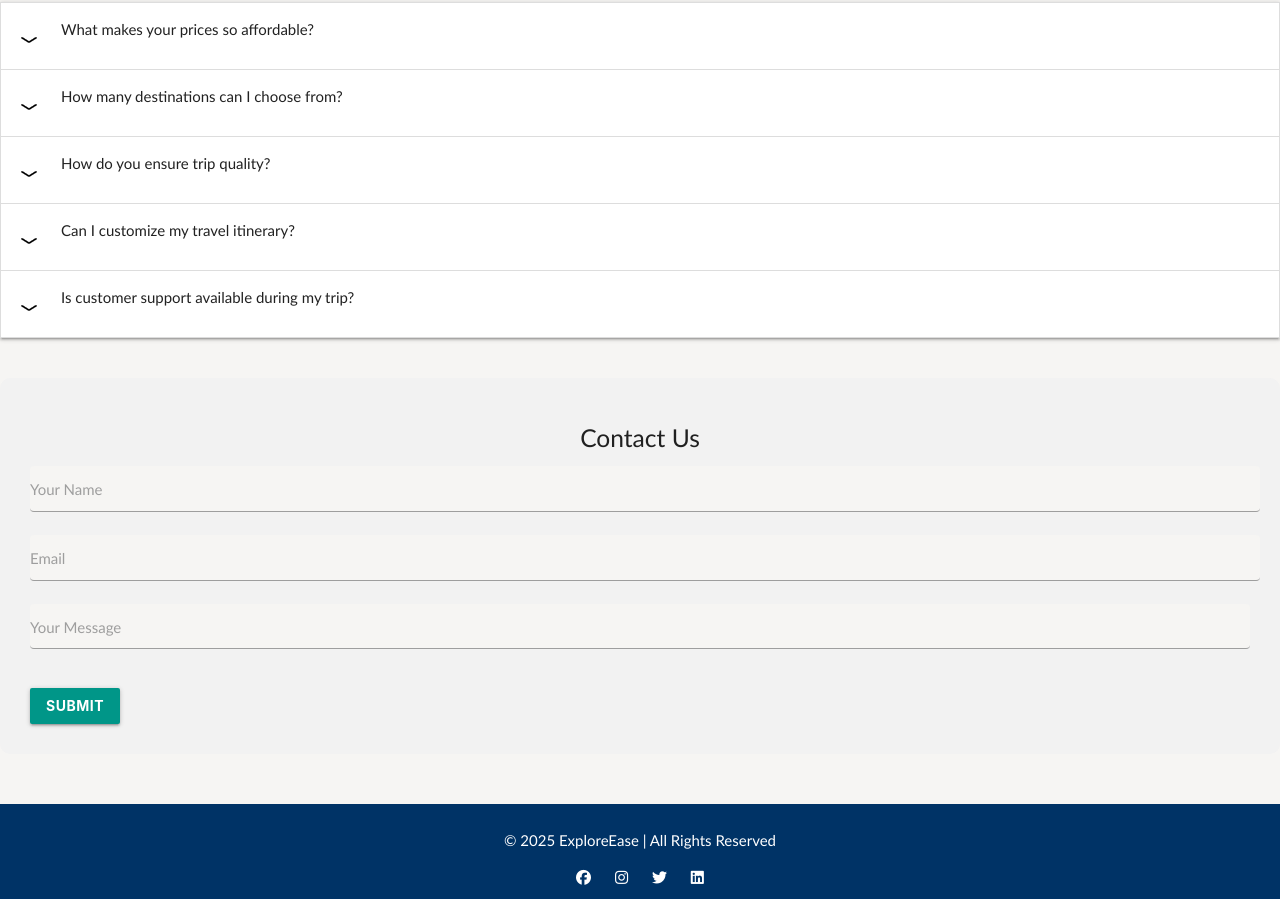
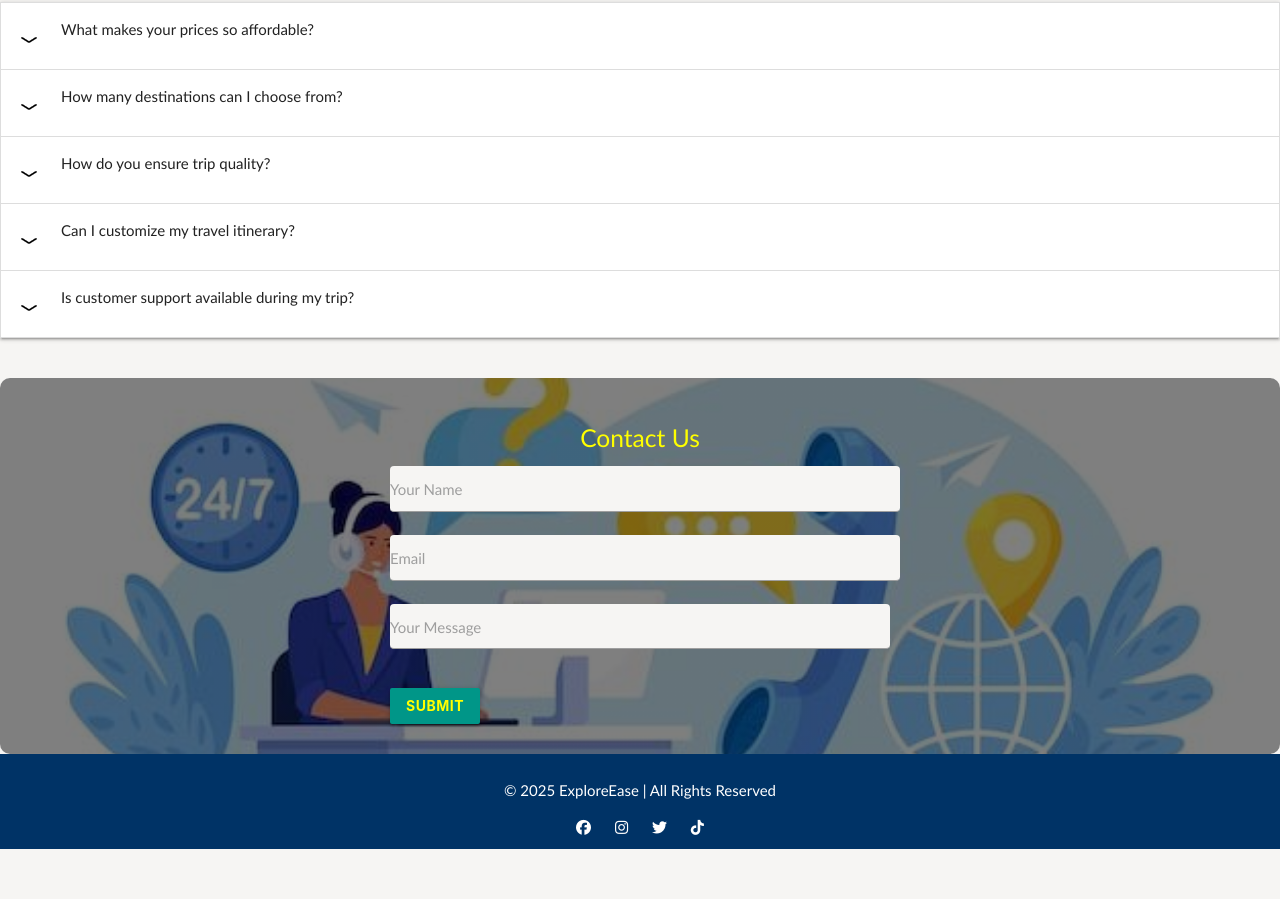
Before and after one commit to NarkozTheMLG/ExploreEase, a plain HTML site: page support.html in a window 1280 px wide. Shown: the part 425-1324 px from the top of the page. After the commit the page ends 1274 px from the top, so only its background shows below. Drawn offline with nearby package versions, Linux system fonts and the light colour scheme.

Commit message:
finished support page

```diff
--- a/css/support.css
+++ b/css/support.css
@@ -1,5 +1,5 @@
 
-body {
+body{
     font-family: 'Trebuchet MS', 'Lucida Sans Unicode', 'Lucida Grande', 'Lucida Sans', Arial, sans-serif;
     background-color: #f6f5f3;
 }
@@ -8,7 +8,7 @@ body {
     margin-top: 0px;
 }
 
-.navbar-fixed {
+.navbar-fixed{
     background: #003366;
     color: white;
     padding: 15px 100px;
@@ -22,50 +22,53 @@ body {
 
 }
 
-  .navbar-fixed .logo {
+.navbar-fixed .logo{
     font-size: 24px;
     font-weight: bold;
 }
 
-  .navbar-fixed .navbuttons {
+.navbar-fixed .navbuttons{
     display: flex;
     gap: 20px;
 
 }
 
-  .navbar-fixed .navbuttons li a {
+.navbar-fixed .navbuttons li a{
     color: white;
     text-decoration: none;
 }
 
-  .navbar .navbuttons li a:hover {
+.navbar-fixed .navbuttons li a:hover{
     color: red;
 }
 
-  .navbar .navbuttons li a:active {
+.navbar-fixed .navbuttons li a:active{
     color: yellow;
 }
 
 
-.faq {
+.faq{
     margin-top: 40px;
     margin-bottom: 40px;
 
 }
 
-.faq .collection-item {
+.faq .collection-item{
     font-size: 16px;
     color: #333;
 }
 
-
-.form-section {
-    margin-bottom: 50px;
-
+.form{
+    background-image: linear-gradient(rgba(0,0,0,0.5), rgba(0,0,0,0.5)), url('../images/contactBG.jpg');
+    background-size: cover;
+    background-position: center;
+    background-repeat: no-repeat;
+    padding: 30px;
+    border-radius: 10px;
   }
 
-.form-section .input-field input,
-.form-section .input-field textarea {
+.form .input-field input,
+.form .input-field textarea{
     background-color: #f6f5f3;
     border-radius: 4px;
     padding-left: 10px;
@@ -73,16 +76,21 @@ body {
 
 button[type="submit"] {
     font-weight: bold;
+    color: yellow;
 }
 
-footer {
+footer{
     background: #003366;
     color: white;
     text-align: center;
     padding: 10px;
 }
 
-  .socials i {
+.socials i{
     margin: 0 10px;
     cursor: grab;
 }
+
+.collapsible-body{
+    font-style: italic;
+}
--- a/support.html
+++ b/support.html
@@ -5,9 +5,9 @@
     <meta name="viewport" content="width=device-width, initial-scale=1.0">
     <title>Support</title>
 
-    <!-- Materialize CSS CDN -->
+    <!-- materialize CSS CDN -->
   <link href="https://cdnjs.cloudflare.com/ajax/libs/materialize/1.0.0/css/materialize.min.css" rel="stylesheet">
-    <!-- Materialize JavaScript CDN -->
+    <!-- materialize javascript CDN -->
   <script src="https://cdnjs.cloudflare.com/ajax/libs/materialize/1.0.0/js/materialize.min.js"></script>
 
   <link rel="stylesheet" href="https://cdnjs.cloudflare.com/ajax/libs/font-awesome/6.5.0/css/all.min.css"/>
@@ -16,12 +16,11 @@
 
   <style>
 
-
     .faq h5 {
       font-weight: bold;
     }
 
-    .form-section {
+    .form{
       background-color: #f2f2f2;
       padding: 30px;
       border-radius: 10px;
@@ -57,7 +56,7 @@
 </div>
 
 
-
+<!-- search question part -->
   <section class="middle">
     <h4 class="white-text">How can we help you?</h4>
     <input
@@ -65,7 +64,7 @@
       type="text"
       class="white browser-default"
       placeholder="Search help topics..."
-      style="padding: 10px; border-radius: 5px; max-width: 600px; width: 80%; margin-top: 20px;">
+      style="padding: 10px; border-radius: 5px; max-width: 600px; width: 80%; margin-top: 20px; border-style: dashed;">
   </section>
 
 
@@ -106,9 +105,10 @@
   </div>
 
   <!-- contact us form -->
-  <div class="form-section">
-    <h5 class="center-align">Contact Us</h5>
-    <form id="supportForm">
+  <div class="form" style="display: flex; justify-content: center;">
+    <form id="supportForm" style="max-width: 500px; width: 100%;">
+      <h5 class="center-align" style="font-weight: 300; color: yellow">Contact Us</h5>
+
       <div class="input-field">
         <input id="name" type="text" class="validate" required>
         <label for="name">Your Name</label>
@@ -135,7 +135,7 @@
       <i class="fab fa-facebook"></i>
       <i class="fab fa-instagram"></i>
       <i class="fab fa-twitter"></i>
-      <i class="fab fa-linkedin"></i>
+      <i class="fab fa-tiktok"></i>
     </div>
   </footer>
 
```
Also changed, not shown: css/main.css (+3 -4 lines), index.html (+5 -5 lines), images/contactBG.jpg (added). Lines whose indentation alone changed are shown as unchanged.
